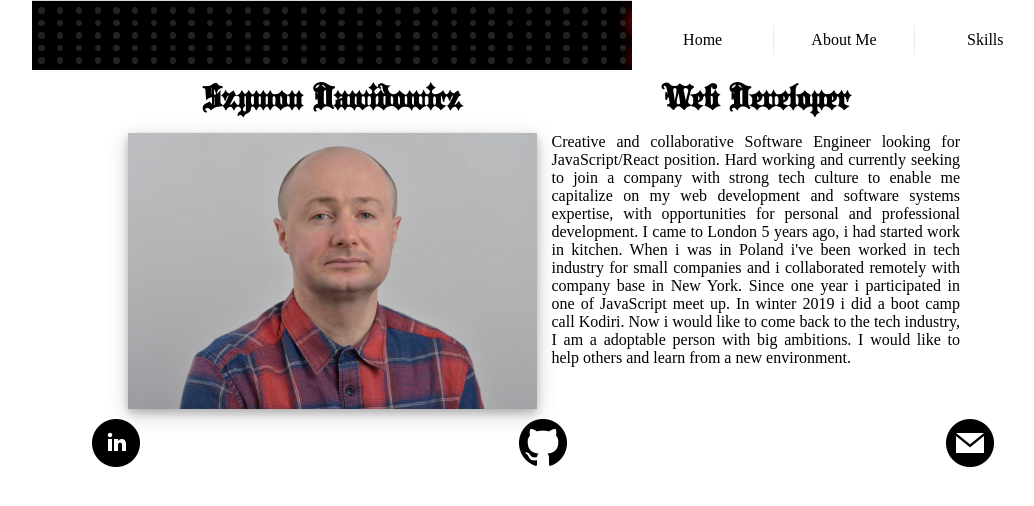
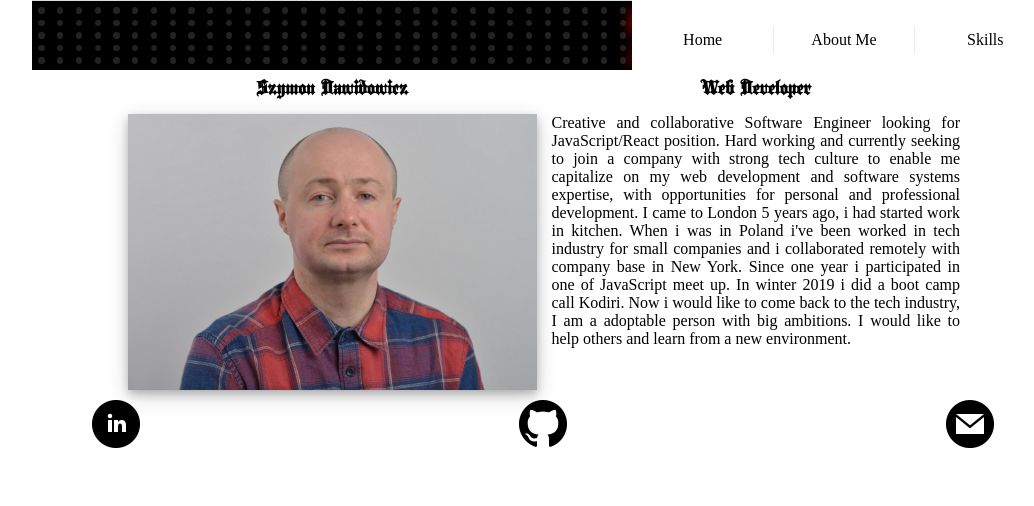
Before and after one commit to mar1n/portfolio, a React (Create React App) app: page /aboutme in a window 1280 px wide. Shown: the top 506 px of the page, without its empty margins (96-1130 px from the left). Built offline with nearby package versions, Linux system fonts and the light colour scheme.

Commit message:
add semantic

```diff
--- a/src/Aboutme/AboutMe.js
+++ b/src/Aboutme/AboutMe.js
@@ -4,8 +4,10 @@ import Szymon from './szymonPortfolio.png';
 const Aboutme = () =>
     <>
 
+        <section>
+            <article>
+                <div className='aboutme'>
 
-        <div className='aboutme'>
                     <div className='aboutme-item'>
                         <h1>Szymon Dawidowicz</h1>
                     </div>
@@ -20,7 +22,10 @@ const Aboutme = () =>
                     <div className='aboutme-item'>
                         <p>Creative  and  collaborative  Software  Engineer looking  for  JavaScript/React  position.  Hard working  and  currently  seeking  to join a company with strong tech culture to enable me capitalize   on   my   web   development   and software  systems  expertise,  with  opportunities for personal and professional development. I  came  to  London  5  years  ago,  i  had  started work in kitchen. When i was in Poland i've been worked  in  tech  industry  for  small  companies and i collaborated remotely with company base in New York. Since  one  year  i  participated  in  one  of JavaScript  meet  up. In  winter    2019  i  did a boot camp call Kodiri. Now i would like to come  back  to the tech  industry,  I am  a adoptable person  with  big  ambitions. I would like to help  others and learn from a new environment.</p>
                     </div>
+
                 </div>
+            </article>
+        </section>
     </>
 
 export default Aboutme;
--- a/src/Activity.js
+++ b/src/Activity.js
@@ -5,7 +5,7 @@ import Sport from './Sport.js';
 
 export default function Activity() {
   return (
-    <div>
+    <section>
       <div className='header'>
         <h1>My Apps</h1>
       </div>
@@ -17,6 +17,6 @@ export default function Activity() {
           ))
         }
       </div>
-    </div>
+    </section>
   );
 }
--- a/src/App.js
+++ b/src/App.js
@@ -14,15 +14,19 @@ function App() {
   return (
     <Router>
       <div className="App">
-        <Menu />
+        <nav><Menu /></nav>
+        <main>
           <Switch>
+
             <Route exact path='/' component={Activity} />
             <Route exact path='/not-found' component={NotFound} />
             <Route exact path='/aboutme' component={Aboutme} />
             <Route exact path='/skills' component={Skills} />
             <Route exact path='/:sportId' component={Details} />
+
           </Switch>
-        <Footer />
+        </main>
+        <footer><Footer /></footer>
       </div >
     </Router>
   );
--- a/src/Details/Details.js
+++ b/src/Details/Details.js
@@ -24,6 +24,7 @@ export default class Details extends React.Component {
             return <Redirect to='/not-found' />;
         } else {
             return (
+                <section>
                     <div className='Details'>
 
                         <div className='demo-link' ><a className='demo-button' href={this.state.sport.address}>Demo {this.state.sport.name} app</a></div>
@@ -40,6 +41,7 @@ export default class Details extends React.Component {
                             </div>
                         </div>
                     </div>
+                </section>
             );
         }
     }
--- a/src/Skills/Skills.js
+++ b/src/Skills/Skills.js
@@ -3,16 +3,18 @@ import './Skills.css';
 import getskills from '../skills-get.js'
 const Skill = () =>
     <>
+        <section>
             <div className='skills'>
                 {
                     getskills().map((skill, i) => (
                         <div className='skill-item' key={skill.name}>
                             <h3>{skill.name}</h3>
-                <img src={skill.image} alt={skill.name}   />
+                            <img src={skill.image} alt={skill.name} />
                         </div>
                     ))
                 }
             </div>
+        </section>
     </>
 
 export default Skill;
```
Lines whose indentation alone changed are shown as unchanged.
